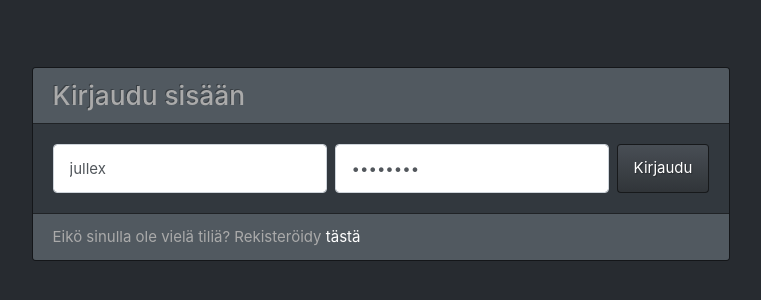
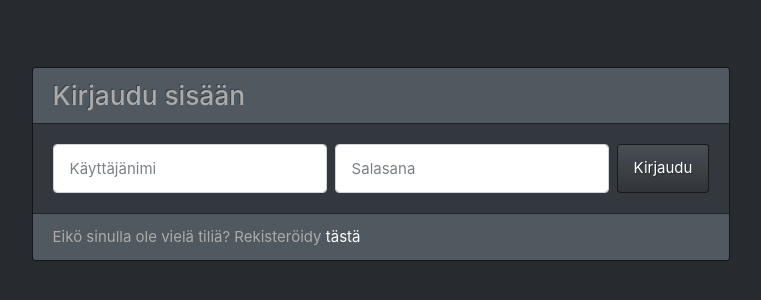
Before and after one commit to juhanasoini/ostoslista, a Vue app in the folder client/: page /login in a window 1280 px wide. Shown: the part 236-536 px from the top of the page, without its empty margins (259-1020 px from the left). Built offline with nearby package versions, Linux system fonts and the light colour scheme.

Commit message:
Passport authentication

```diff
--- a/client/src/components/login.js
+++ b/client/src/components/login.js
@@ -7,8 +7,8 @@ import router from '../routes'
 export default Vue.component('Login', {
 	data: function () {
 		return {
-			userName: 'jullex',
-			password: 'sistinas',
+			userName: '',
+			password: '',
 			errors: [],
 			loading: false
 		}
```
Also changed, not shown: 7 other files (tests, documents, lock files or other folders).
